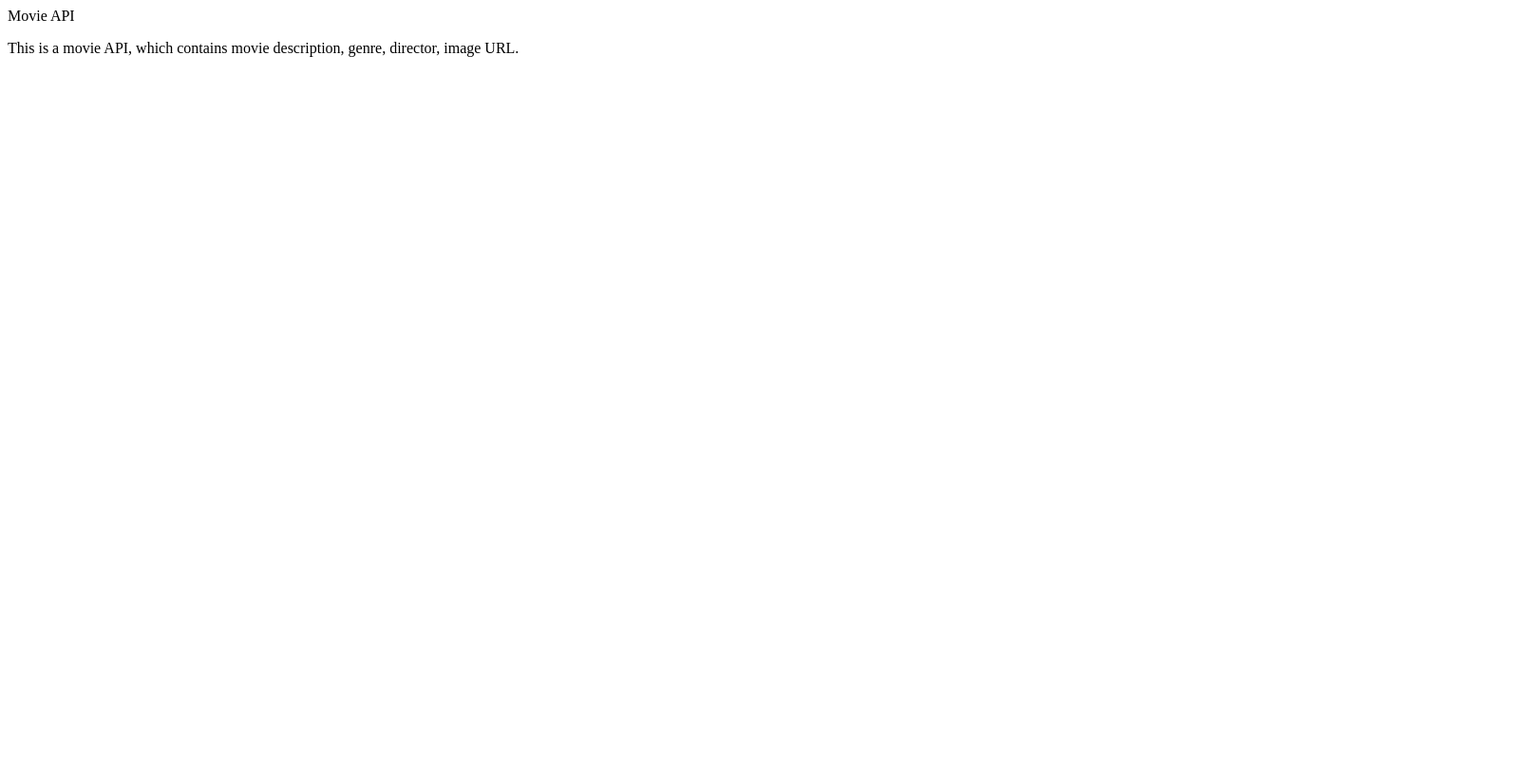
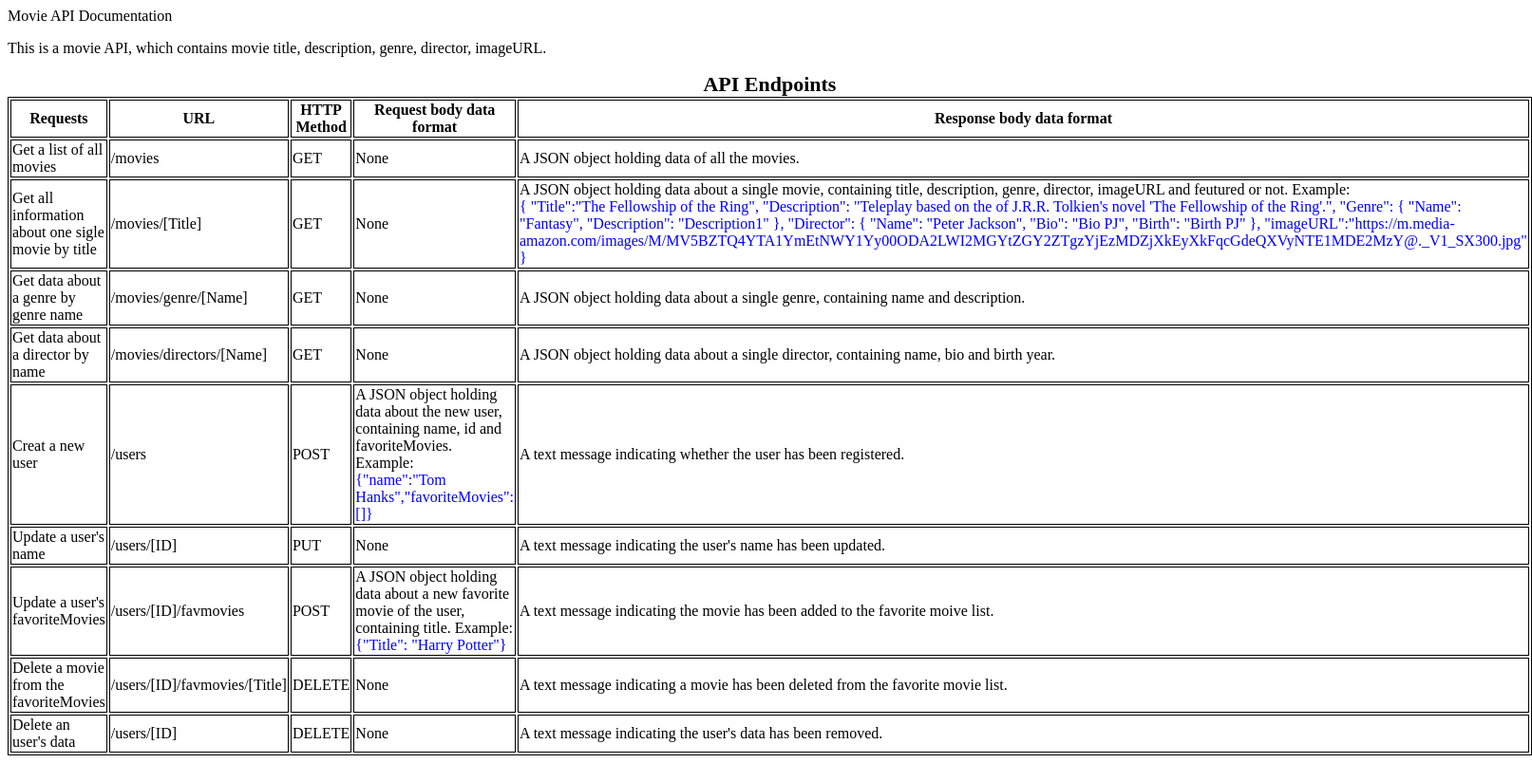
Before and after one commit to schen888/movie_api, a website: page public/documentation.html in a window 1280 px wide. Shown: the whole page at 95% size, 1613 px wide, since content can reach past the window. Drawn offline with Linux system fonts and the light colour scheme.

Commit message:
Add API Endpoints table to the documentation.html.

```diff
--- a/public/documentation.html
+++ b/public/documentation.html
@@ -4,10 +4,118 @@
         <meta charset="utf-8">
         <meta name="viewport" content="width=device-width, initial-scale=1">
         <title>Documentaion</title>
+        <style>
+            caption {
+                font-size: 22px;
+                font-weight: 700;
+            }
+            table, th, td {
+                border: 1px solid black;
+            }
+            .example {
+                color: blue;
+            }
+        </style>
     </head>
-        <header>Movie API</header>
+        <header>Movie API Documentation</header>
         <body>
-            <P>This is a movie API, which contains movie description, genre, director, image URL.</P>
+            <P>This is a movie API, which contains movie title, description, genre, director, imageURL.</P>
+            <table>
+                <caption>API Endpoints</caption>
+                <tr>
+                    <th>Requests</th>
+                    <th>URL</th>
+                    <th>HTTP Method</th>
+                    <th>Request body data format</th>
+                    <th>Response body data format</th>
+                </tr>
+                <tr>
+                    <td>Get a list of all movies</td>
+                    <td>/movies</td>
+                    <td>GET</td>
+                    <td>None</td>
+                    <td>A JSON object holding data of all the movies.</td>
+                </tr>
+                <tr>
+                    <td>Get all information about one sigle movie by title</td>
+                    <td>/movies/[Title]</td>
+                    <td>GET</td>
+                    <td>None</td>
+                    <td>A JSON object holding data about a single movie, containing title, description, genre, director, imageURL and feutured or not. Example:
+                        <div class="example">
+                            {
+                                "Title":"The Fellowship of the Ring",
+                                "Description": "Teleplay based on the of J.R.R. Tolkien's novel 'The Fellowship of the Ring'.",
+                                "Genre":
+                                    {
+                                        "Name": "Fantasy",
+                                        "Description": "Description1"
+                                    },
+                                "Director":
+                                    {
+                                        "Name": "Peter Jackson",
+                                        "Bio": "Bio PJ",
+                                        "Birth": "Birth PJ"
+                                    },
+                                "imageURL":"https://m.media-amazon.com/images/M/MV5BZTQ4YTA1YmEtNWY1Yy00ODA2LWI2MGYtZGY2ZTgzYjEzMDZjXkEyXkFqcGdeQXVyNTE1MDE2MzY@._V1_SX300.jpg"
+                            }
+                        </div>
+                    </td>
+                </tr>
+                <tr>
+                    <td>Get data about a genre by genre name</td>
+                    <td>/movies/genre/[Name]</td>
+                    <td>GET</td>
+                    <td>None</td>
+                    <td>A JSON object holding data about a single genre, containing name and description.</td>
+                </tr>
+                <tr>
+                    <td>Get data about a director by name</td>
+                    <td>/movies/directors/[Name]</td>
+                    <td>GET</td>
+                    <td>None</td>
+                    <td>A JSON object holding data about a single director, containing name, bio and birth year.</td>
+                </tr>
+                <tr>
+                    <td>Creat a new user</td>
+                    <td>/users</td>
+                    <td>POST</td>
+                    <td>A JSON object holding data about the new user, containing name, id and favoriteMovies. Example:
+                        <div class="example">{"name":"Tom Hanks","favoriteMovies": []}</div>
+                    </td>
+                    <td>A text message indicating whether the user has been registered.</td>
+                </tr>
+                <tr>
+                    <td>Update a user's name</td>
+                    <td>/users/[ID]</td>
+                    <td>PUT</td>
+                    <td>None</td>
+                    <td>A text message indicating the user's name has been updated.</td>
+                </tr>
+                <tr>
+                    <td>Update a user's favoriteMovies</td>
+                    <td>/users/[ID]/favmovies</td>
+                    <td>POST</td>
+                    <td>A JSON object holding data about a new favorite movie of the user, containing title. Example:
+                        <div class="example">{"Title": "Harry Potter"}</div>
+                    </td>
+                    <td>A text message indicating the movie has been added to the favorite moive list.</td>
+                </tr>
+                <tr>
+                    <td>Delete a movie from the favoriteMovies</td>
+                    <td>/users/[ID]/favmovies/[Title]</td>
+                    <td>DELETE</td>
+                    <td>None</td>
+                    <td>A text message indicating a movie has been deleted from the favorite movie list.</td>
+                </tr>
+                <tr>
+                    <td>Delete an user's data</td>
+                    <td>/users/[ID]</td>
+                    <td>DELETE</td>
+                    <td>None</td>
+                    <td>A text message indicating the user's data has been removed.</td>
+                </tr>
+            </table>
         </body>
     <body>
 
```
